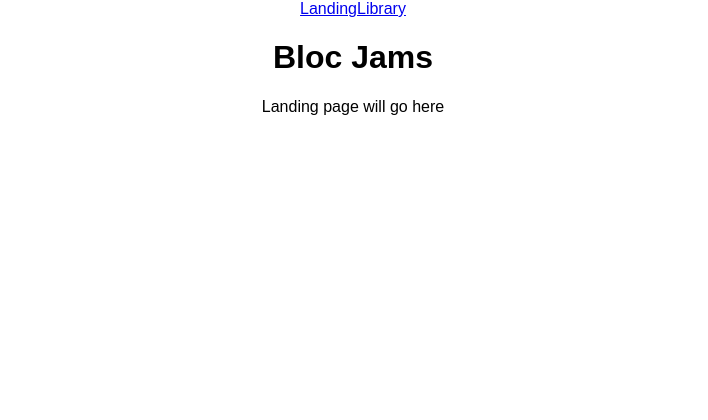
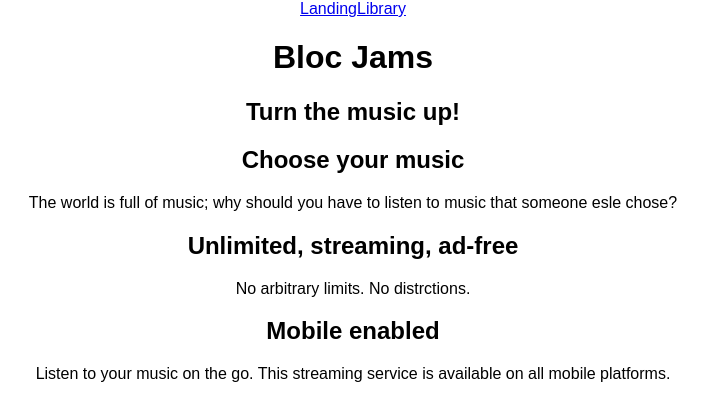
Before and after one commit to kwenamokgohlwa/croc-jams-react, a React (Create React App) app: page / in a window 1280 px wide. Shown: the top 420 px of the page, without its empty margins (287-995 px from the left). Built offline with nearby package versions, Linux system fonts and the light colour scheme.

Commit message:
Checkpoint Components Landing Complete

```diff
--- a/src/App.js
+++ b/src/App.js
@@ -3,6 +3,7 @@
 import './App.css';
 import Landing from './components/Landing';
 import Library from './components/Library';
+import Album from './components/Album';
 
 class App extends Component {
   render() {
@@ -18,6 +19,7 @@
         <main>
         <Route exact path="/" component={Landing} />
         <Route path="/library" component={Library} />
+        <Route path="/album" component={Album} />
         </main>
       </div>
     );
--- a/src/components/Landing.js
+++ b/src/components/Landing.js
@@ -2,7 +2,21 @@
 
 const Landing = () => (
   <section className="landing">
-    Landing page will go here
+    <h1 className="hero-title">Turn the music up!</h1>
+    <section className="selling-points">
+      <div className="point">
+        <h2 className="point-title">Choose your music</h2>
+        <p className="point-description">The world is full of music; why should you have to listen to music that someone esle chose?</p>
+      </div>
+      <div className="point">
+        <h2 className="point-title">Unlimited, streaming, ad-free</h2>
+        <p className="point-description">No arbitrary limits. No distrctions.</p>
+      </div>
+      <div className="point">
+        <h2 className="point-title">Mobile enabled</h2>
+        <p className="point-description">Listen to your music on the go. This streaming service is available on all mobile platforms.</p>
+      </div>
+    </section>
   </section>
 );
 
```
